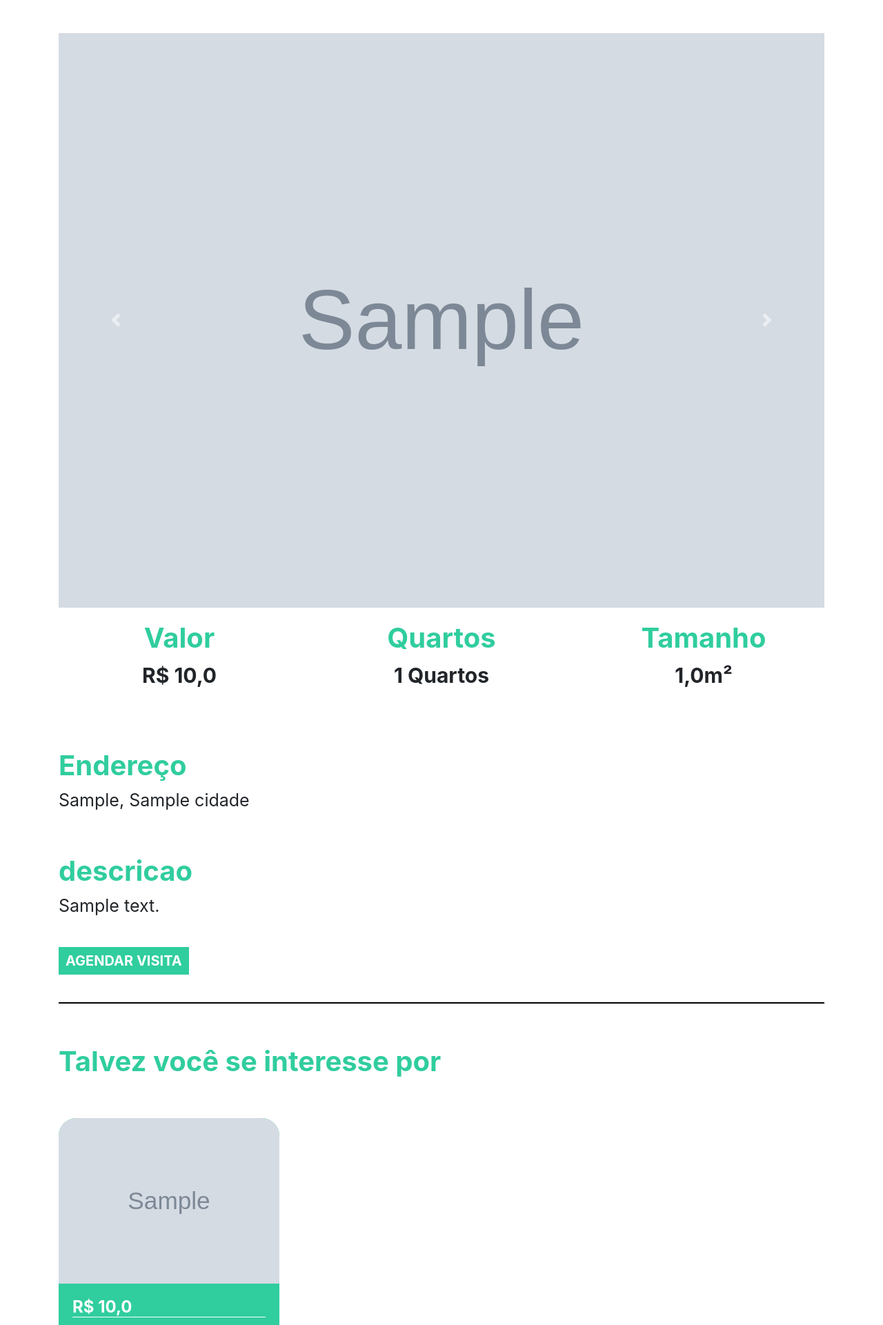
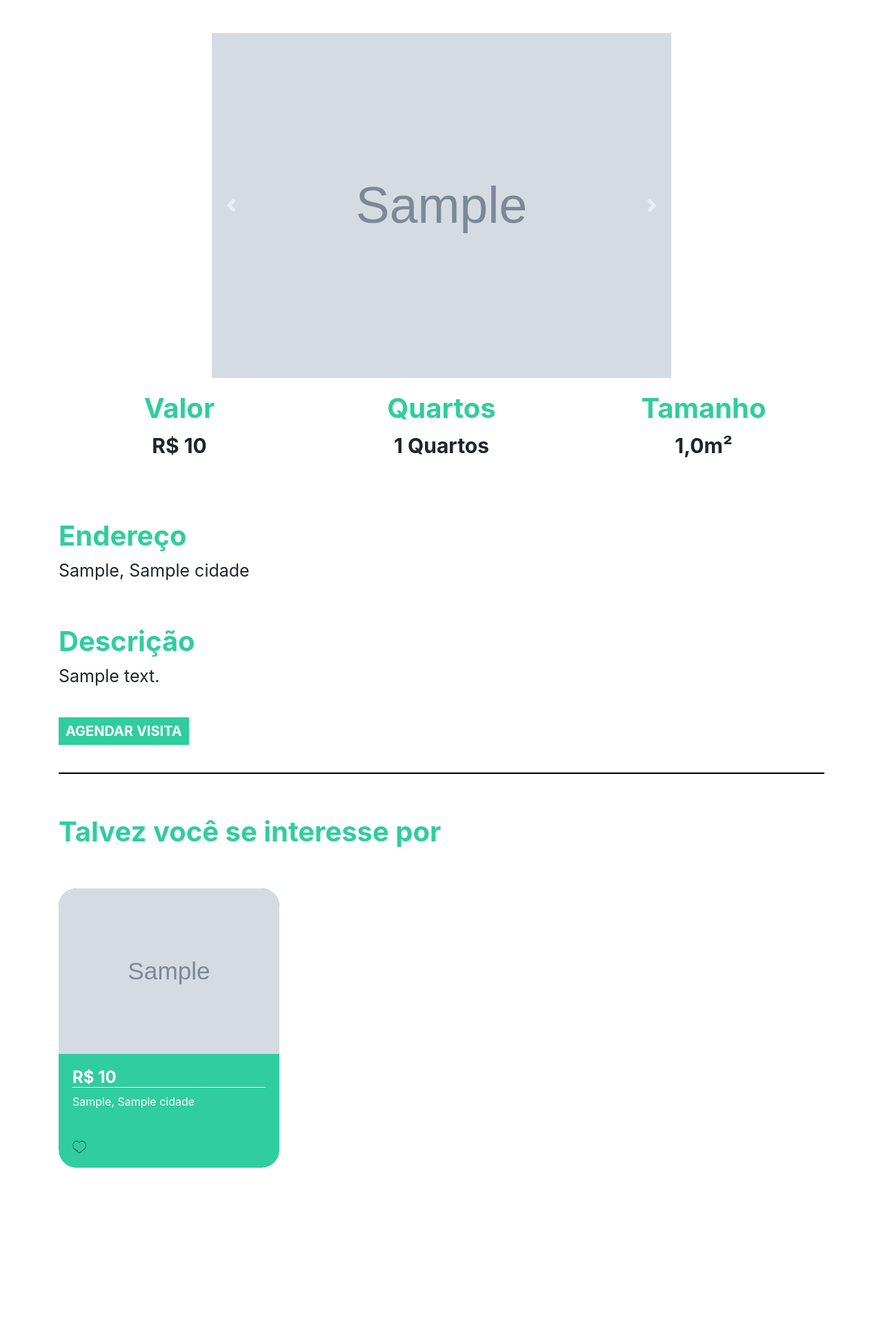
Before and after one commit to raphael-araujo/imobi, a Django app: template plataforma/templates/imovel.html in a window 1280 px wide. Shown: the top 1921 px of the page at 69% size. After the commit the page ends 1693 px from the top, so only its background shows below. Run offline with Django 4.2, Linux system fonts and the light colour scheme; the template is opened without the code that fills it: values that come from a table or form of the project are taken from there, others are empty; tables that the repository leaves empty hold one stand-in row (values such as "Sample post"); grey boxes marked "Sample" are stand-in pictures.

Commit message:
fazendo alterações nos templates da plataforma

```diff
--- a/plataforma/templates/agendamentos.html
+++ b/plataforma/templates/agendamentos.html
@@ -2,7 +2,6 @@
 {% load static %}
 {% block 'head' %}
     <link rel="stylesheet" href="{% static 'plataforma/css/home.css' %}">
-
 {% endblock %}
 
 {% block 'body' %}
@@ -12,7 +11,7 @@
             <thead>
             <tr>
                 <th scope="col">Imagem</th>
-                <th scope="col">Endereco</th>
+                <th scope="col">Endereço</th>
                 <th scope="col">Dia/Hora</th>
                 <th scope="col">Status</th>
                 <th scope="col">Cancelar</th>
--- a/plataforma/templates/imovel.html
+++ b/plataforma/templates/imovel.html
@@ -15,15 +15,15 @@
             <div class="carousel-inner">
                 {% for img in imovel.imagens.all %}
                     <div class="carousel-item {% if forloop.first %} active {% endif %}" >
-                        <img class="d-block w-100" src="{{img}}" alt="First slide">
+                        <img src="{{img}}" alt="First slide" style="width: 60%;">
                     </div>
                 {% endfor %}
             </div>
-            <a class="carousel-control-prev" href="#carouselExampleControls" role="button" data-slide="prev">
+            <a class="carousel-control-prev" href="#carouselExampleControls" role="button" data-slide="prev" style="width: 45%;">
                 <span class="carousel-control-prev-icon" aria-hidden="true"></span>
                 <span class="sr-only">Previous</span>
             </a>
-            <a class="carousel-control-next" href="#carouselExampleControls" role="button" data-slide="next">
+            <a class="carousel-control-next" href="#carouselExampleControls" role="button" data-slide="next" style="width: 45%;">
                 <span class="carousel-control-next-icon" aria-hidden="true"></span>
                 <span class="sr-only">Next</span>
             </a>
@@ -31,7 +31,7 @@
         <div class="row">
             <div class="col-md">
                 <h3 class="titulo_especificacao">Valor</h3>
-                <p class="especificacao">R$ {{imovel.valor}}</p>
+                <p class="especificacao">R$ {{imovel.valor|floatformat}}</p>
             </div>
             <div class="col-md">
                 <h3 class="titulo_especificacao">Quartos</h3>
@@ -50,24 +50,25 @@
         </div>
         <br>
         <div style="text-align: left">
-            <h3 class="titulo_especificacao">descricao</h3>
+            <h3 class="titulo_especificacao">Descrição</h3>
             <p class="especificacao_endereco">{{imovel.descricao}}</p>
             <br>
             <button class="btn_agendar_visita" data-toggle="modal" data-target="#exampleModal">AGENDAR VISITA</button>
             <br>
             <br>
         </div>
+        {% if sugestoes %}
         <hr style="border: 1px solid black">
         <br>
         <div class="div_possivel_interesse">
             <h3 class="titulo_especificacao">Talvez você se interesse por</h3>
             <div class="row">
                 {% for sugestao in sugestoes %}
-                    <div class="col-md cont">
+                    <div class="col-md cont" style="flex-grow: 0;">
                         <div class="card_imovel">
                             <img class="img_capa_imovel" src="{{sugestao.imagens.all.0.img.url}}">
                             <div class="informacoes_imoveis">
-                                <a class="a_none" href="{% url 'imovel' sugestao.id %}"><h4 class="valor">R$ {{sugestao.valor}}</h4></a>
+                                <a class="a_none" href="{% url 'imovel' sugestao.id %}"><h4 class="valor">R$ {{sugestao.valor|floatformat}}</h4></a>
                                 <p>{{sugestao.rua}}, {{sugestao.cidade}}</p>
                                 <br>
                                 <img width="7%" src="{% static 'plataforma/img/heart.png' %}">
@@ -77,6 +78,7 @@
                 {% endfor %}
             </div>
         </div>
+        {% endif %}
     </div>
     <div class="modal fade" id="exampleModal" tabindex="-1" role="dialog" aria-labelledby="exampleModalLabel" aria-hidden="true">
         <div class="modal-dialog" role="document">
```
Also changed, not shown: plataforma/templates/home.html (+8 -3 lines).
